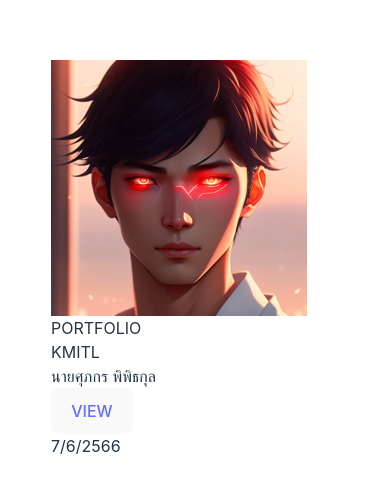
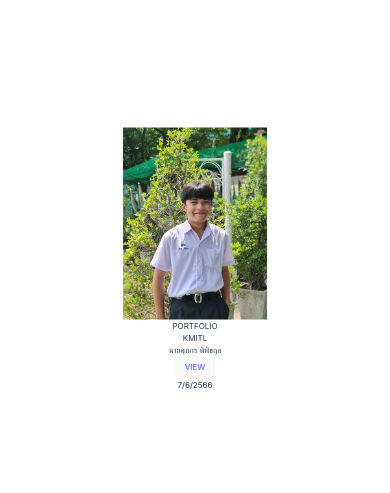
Before and after one commit to 1REDfriend/PortfolioWebApp.github.io, a React (Vite) app: page / in a window 390 px wide. Shown: the part 163-656 px from the top of the page. Built offline with nearby package versions, Linux system fonts and the light colour scheme.

Commit message:
first commmit

```diff
--- a/src/App.jsx
+++ b/src/App.jsx
@@ -12,7 +12,7 @@ function App() {
         <Route path="/" element={
           <div className='flex'>
             <div className="ease-in-out duration-700 hover:p-4 hover:outline-orange-400 rounded-lg p-5 outline outline-1 outline-orange-600 h-auto bg-neutral-700 hover:shadow-lg shadow-black drop-shadow-lg hover:text-orange-600 hover:scale-105 hover:rotate-2 ml-3" style={{ width: '18rem' }}>
-              <img className="ease-in-out duration-700 card-img-top rounded-lg hover:-rotate-2" src="../../src/assets/Hotpot.png" alt="profile" />
+              <img className="ease-in-out duration-700 card-img-top rounded-lg hover:-rotate-2" src="src\assets\LINE_ALBUM_รูปนร.ทำบอร์ด_๒๓๐๖๑๒.jpg" alt="profile" />
               <div className="ease-in-out m-5 ml-1">
                 <h2 className="card-title font-bold">PORTFOLIO</h2>
                 <p className="card-text text-sm">KMITL</p>
--- a/src/KMITL.jsx
+++ b/src/KMITL.jsx
@@ -1,12 +1,17 @@
 import React from 'react'
+import { Route } from 'react-router-dom'
 
 function KMITL() {
   return (
-    <div>
-        <div className=' w-96 h-auto text-center'>
-            <h1>Dark-Side</h1>
-        </div>
-    </div>
+    <>
+
+      <div className=' ease-in-out duration-700 w-96 h-fit outline outline-orange-800 hover:scale-105 hover:outline-orange-300 scale-125'>
+          <div className='ease-in-out duration-700'>
+            <img className='ease-in-out duration-700' src="src\assets\Artboard 1.png" alt="" />
+          </div>
+
+      </div>
+    </>
   )
 }
 
--- a/src/index.css
+++ b/src/index.css
@@ -70,3 +70,11 @@ button:focus-visible {
     background-color: #f9f9f9;
   }
 }
+
+@media (max-width: 743px) {
+  :root {
+    scale: 50%;
+    transition: ease-in-out 1s;
+    text-align: center;
+  }
+}
```
Also changed, not shown: src/assets/LINE_ALBUM_รูปนร.ทำบอร์ด_๒๓๐๖๑๒.jpg (added), 1 other file (tests, documents, lock files or other folders).
